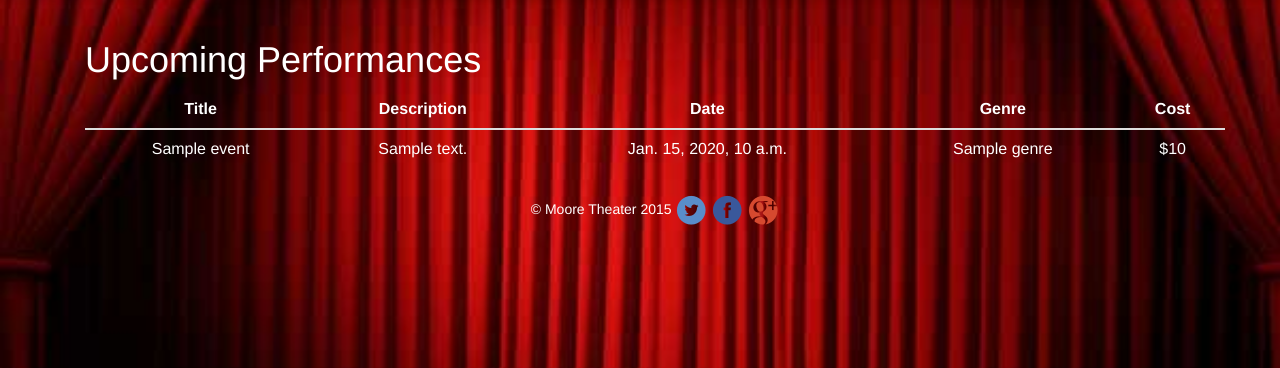
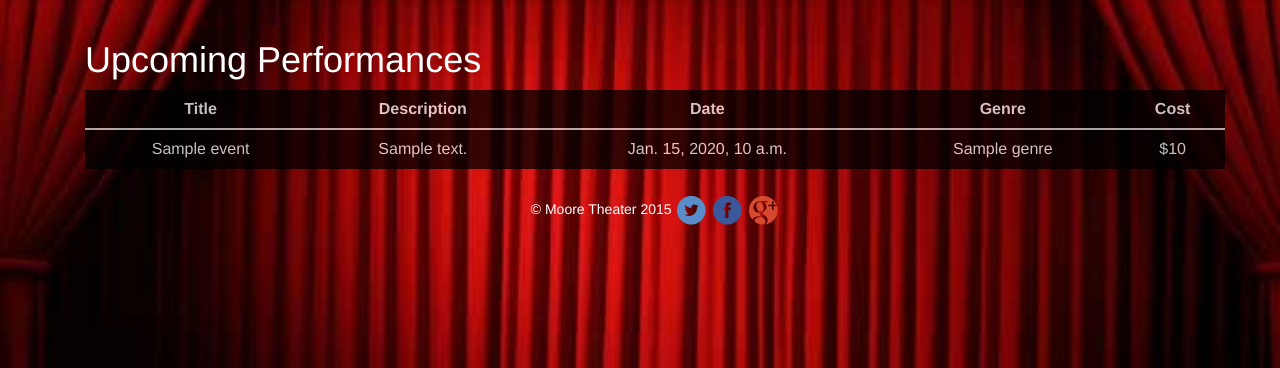
Before and after one commit to sk367/cs399_Theater, a Django app: template cs399_Theater/main/templates/performances.html in a window 1280 px wide. Shown: the part 52-420 px from the top of the page. Run offline with Django 3.2, Linux system fonts and the light colour scheme; the template is opened without the code that fills it: most values are stand-ins (such as "Sample title", 1, 10 or a date in 2020); parts of the project's set-up code (start-up, migrations or seed data) failed here and were passed over; some libraries are stand-ins or nearby versions.

Commit message:
Table background color and opacity

```diff
--- a/cs399_Theater/main/templates/performances.html
+++ b/cs399_Theater/main/templates/performances.html
@@ -6,7 +6,7 @@
   	<div class="container">
 	<h1>Upcoming Performances</h1>
 
-     <table class="table text-center">
+     <table class="table text-center" style="background-color:Black;opacity:.75;">
      	<thead class="text-center">
      		<th style="text-align:center;">Title</th>
      		<th style="text-align:center;">Description</th>
```
